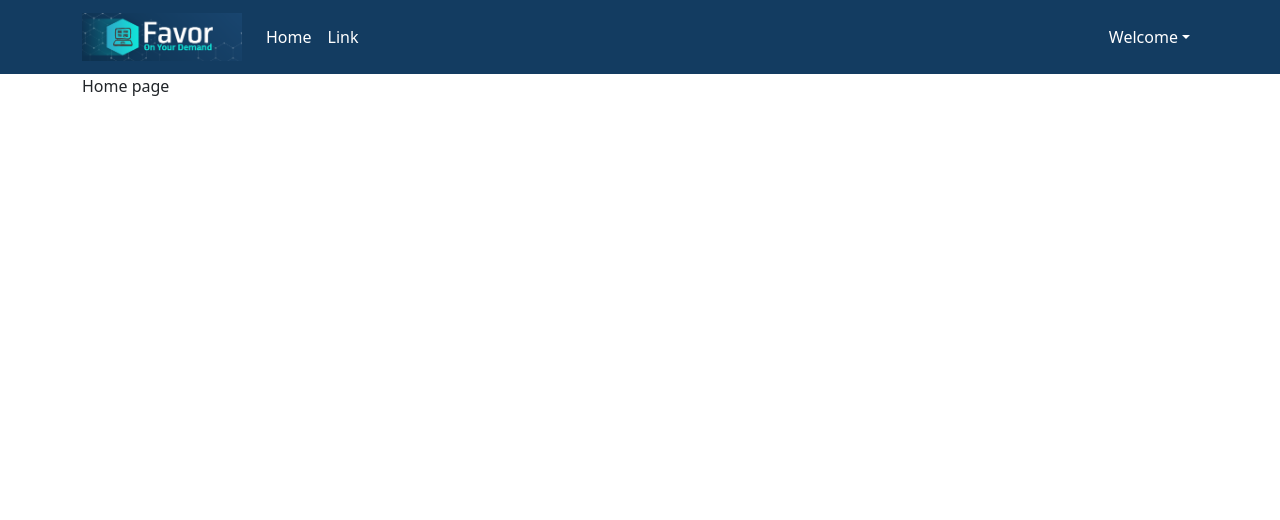
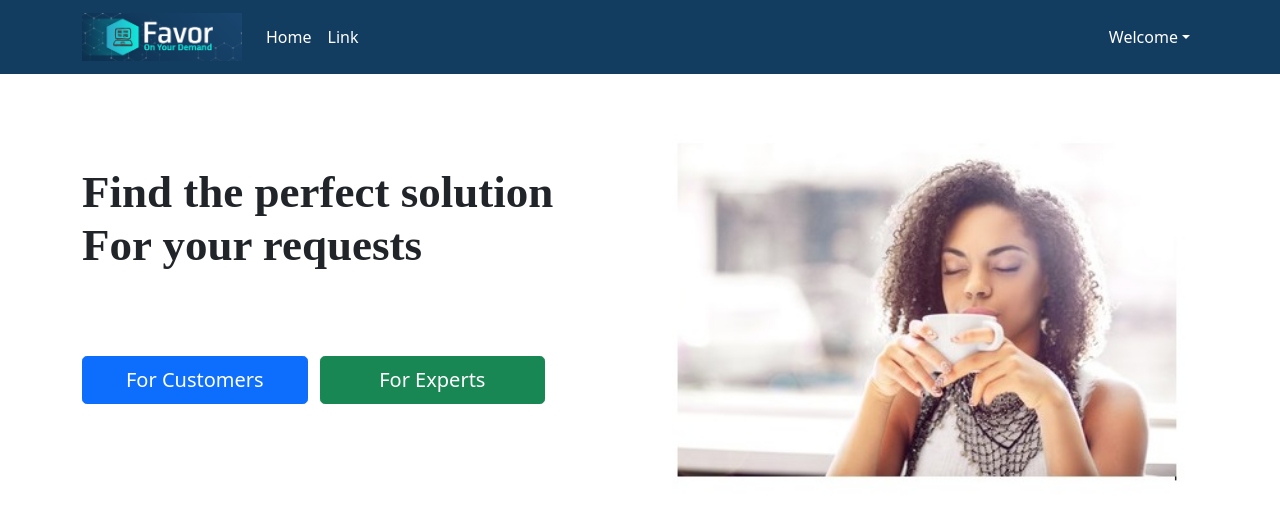
Before and after one commit to nimaghazanfari/dapp-demands-marketplace, a React (Create React App) app in the folder web/: page / in a window 1280 px wide. Shown: the top 520 px of the page. Built offline with nearby package versions, Linux system fonts and the light colour scheme.

Commit message:
home page modified

```diff
--- a/web/public/index.html
+++ b/web/public/index.html
@@ -24,7 +24,7 @@
       work correctly both with client-side routing and a non-root public URL.
       Learn how to configure a non-root public URL by running `npm run build`.
     -->
-    <title>React App</title>
+    <title>Favor - Marketplace For Requests</title>
   </head>
   <body>
     <noscript>You need to enable JavaScript to run this app.</noscript>
--- a/web/src/components/Home.js
+++ b/web/src/components/Home.js
@@ -1,8 +1,42 @@
-
+import { Button, Col, Row } from 'react-bootstrap';
 
 const Home = () => {
     return (
-        <div>Home page</div>
+        <div className="home-page">
+            <Row>
+                <Col md={6}>
+                    <div className="desc-part">
+                        <p>
+                            Find the perfect solution
+                        </p>
+                        <p>
+                            For your requests
+                        </p>
+                    </div>
+                    <Row>
+                        <Col md={5} className="customer-part">
+                            <div className="d-grid gap-2">
+                                <Button variant="primary" size="lg">
+                                    For Customers
+                                </Button>
+                            </div>
+                        </Col>
+                        <Col md={5} className="expert-part">
+                            <div className="d-grid gap-2">
+                                <Button variant="success" size="lg">
+                                    For Experts
+                                </Button>
+                            </div>
+                        </Col>
+                    </Row>
+                </Col>
+                <Col md={6}>
+
+                    <img src="../coffee.jpg" />
+
+                </Col>
+            </Row>
+        </div>
     )
 }
 
--- a/web/src/index.scss
+++ b/web/src/index.scss
@@ -57,3 +57,32 @@ header {
     width: 100%;
   }
 }
+
+.home-page {
+  p {
+    font-family: cursive;
+    font-size: 45px;
+    font-weight: bold;
+    margin: -15px 0;
+  }
+
+  img {
+    width: 100%;
+    margin-top: 50px;
+  }
+
+  .desc-part {
+    margin-top: 100px;
+  }
+
+  .customer-part,
+  .expert-part {
+    height: 140px;
+    position: relative;
+    .d-grid {
+      position: absolute;
+      bottom: 0;
+      width: 95%;
+    }
+  }
+}
```
Also changed, not shown: web/public/coffee.jpg (added).
